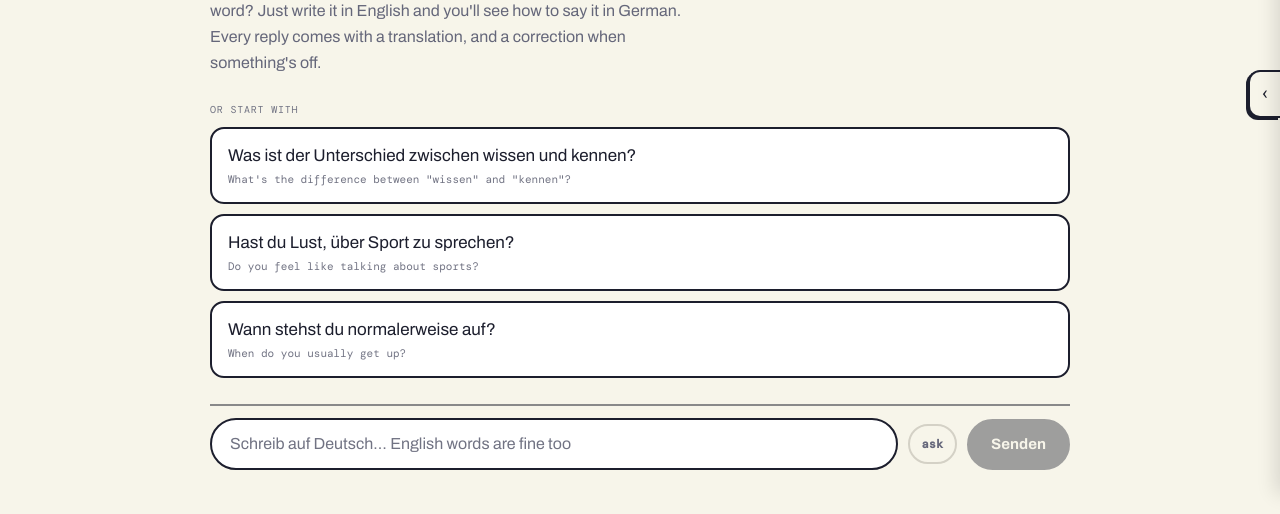
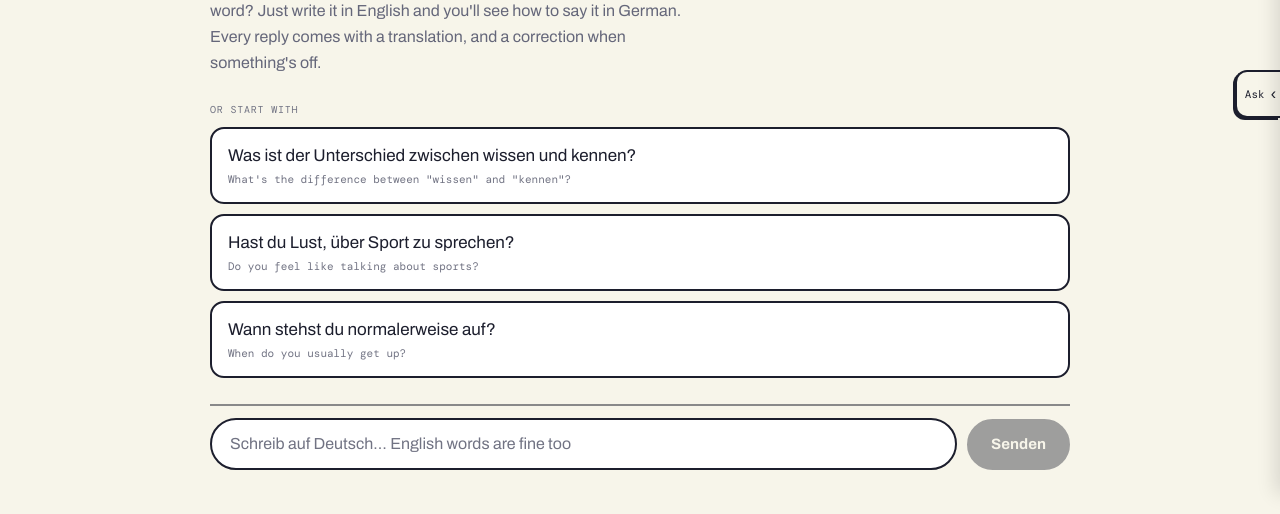
Before and after one commit to umaisusmani/lang-tutor, a Next.js app: page / in a window 1280 px wide. Shown: the part 306-820 px from the top of the page. Built offline with nearby package versions, Linux system fonts and the light colour scheme; no server answers; the database is empty; what ts-fsrs would draw is missing.

Commit message:
another cta

```diff
--- a/app/chat.tsx
+++ b/app/chat.tsx
@@ -62,8 +62,6 @@ export default function Chat({
   const { theme, toggleTheme } = useTheme();
   const [remaining, setRemaining] = useState(initialRemaining);
   const [sidePanelOpen, setSidePanelOpen] = useState(false);
-  const [askPrefill, setAskPrefill] = useState<{ id: number; text: string } | null>(null);
-  const askPrefillId = useRef(0);
   // Which translation panels are open, keyed `${message.id}-reply` / `-corr`.
   const [openPanel, setOpenPanel] = useState<Record<string, boolean>>({});
   // Grammar explanations fetched this session (same keys), and which are
@@ -270,12 +268,6 @@ export default function Chat({
     setRemaining((r) => (r === null ? null : Math.max(0, r - 1)));
   }
 
-  function askAboutText(text: string) {
-    askPrefillId.current += 1;
-    setAskPrefill({ id: askPrefillId.current, text });
-    setSidePanelOpen(true);
-  }
-
   return (
     // The header sits outside the 860px column, on its own 1080px track (see
     // SiteHeader) -- wider chrome, same readable line length for replies.
@@ -301,13 +293,13 @@ export default function Chat({
         {!sidePanelOpen && (
           <button
             type="button"
-            aria-label="Open learning panel"
+            aria-label="Open Ask learning panel"
             aria-controls="chat-side-panel"
             aria-expanded={false}
             onClick={() => setSidePanelOpen(true)}
-            className="border-line bg-paper text-ink fixed top-1/2 right-0 z-20 flex h-12 w-8 -translate-y-1/2 items-center justify-center rounded-l-xl border-2 border-r-0 text-lg shadow-[-2px_2px_0_var(--line)] transition-colors hover:bg-yellow hover:text-on-bright"
+            className="border-line bg-paper text-ink fixed top-1/2 right-0 z-20 flex h-12 -translate-y-1/2 items-center gap-1.5 rounded-l-xl border-2 border-r-0 py-2 pr-1 pl-2 font-mono text-[11px] shadow-[-2px_2px_0_var(--line)] transition-colors hover:bg-yellow hover:text-on-bright"
           >
-            ‹
+            <span>Ask</span><span aria-hidden="true" className="text-base leading-none">‹</span>
           </button>
         )}
         <div className="flex min-w-0 max-w-[860px] flex-1 flex-col">
@@ -337,7 +329,6 @@ export default function Chat({
               }
               onSaveWord={saveWord}
               onExplain={explain}
-              onAskAboutText={askAboutText}
             />
           )}
 
@@ -350,7 +341,6 @@ export default function Chat({
             signedIn={userEmail !== null}
             onInputChange={setInput}
             onSend={send}
-            onOpenHelp={() => setSidePanelOpen(true)}
           />
         </div>
 
@@ -363,7 +353,6 @@ export default function Chat({
           isSaved={isSaved}
           onSaveWord={saveWord}
           onRemainingChange={setRemaining}
-          prefillQuestion={askPrefill}
           onClose={() => setSidePanelOpen(false)}
         />
       </div>
--- a/app/components/chat/chat-content.tsx
+++ b/app/components/chat/chat-content.tsx
@@ -146,7 +146,6 @@ type ChatThreadProps = {
   onTogglePanel: (key: string) => void;
   onSaveWord: (entry: WordGloss[number], source: VocabSource, sourceText: string) => void;
   onExplain: (key: string, request: ExplanationRequest) => void;
-  onAskAboutText: (question: string) => void;
 };
 
 export function ChatThread({
@@ -162,7 +161,6 @@ export function ChatThread({
   onTogglePanel,
   onSaveWord,
   onExplain,
-  onAskAboutText,
 }: ChatThreadProps) {
   const busy = status === 'submitted' || status === 'streaming';
 
@@ -259,17 +257,6 @@ export function ChatThread({
                     )}
                   </div>
                   <div className="flex flex-none items-start gap-1.5">
-                    {!textStreaming && text && (
-                      <button
-                        type="button"
-                        onClick={() =>
-                          onAskAboutText(`Can you explain this sentence: “${text.slice(0, 220)}”`)
-                        }
-                        className="text-ink-3 hover:bg-soft mt-[5px] rounded-lg px-1.5 py-1 font-mono text-[10px]"
-                      >
-                        ask
-                      </button>
-                    )}
                     {replyGloss ? (
                       <TranslateButton
                         open={replyOpen}
@@ -344,17 +331,6 @@ export function ChatThread({
                       onSave={(entry) => onSaveWord(entry, 'mistake', correction.correction ?? '')}
                     />
                     <div className="flex flex-none items-start gap-1.5">
-                      <button
-                        type="button"
-                        onClick={() =>
-                          onAskAboutText(
-                            `Why is “${correction.correction?.slice(0, 220)}” correct here?`,
-                          )
-                        }
-                        className="text-ink-3 hover:bg-soft mt-[3px] rounded-lg px-1.5 py-1 font-mono text-[10px]"
-                      >
-                        ask
-                      </button>
                       <TranslateButton
                         open={correctionOpen}
                         onToggle={() => onTogglePanel(correctionKey)}
@@ -419,7 +395,6 @@ export function ChatComposer({
   signedIn,
   onInputChange,
   onSend,
-  onOpenHelp,
 }: {
   input: string;
   busy: boolean;
@@ -427,7 +402,6 @@ export function ChatComposer({
   signedIn: boolean;
   onInputChange: (value: string) => void;
   onSend: (text: string) => void;
-  onOpenHelp: () => void;
 }) {
   return (
     <form
@@ -453,16 +427,6 @@ export function ChatComposer({
           className="border-line bg-panel text-ink placeholder:text-ink-3 focus:shadow-[3px_3px_0_var(--line)] min-w-0 flex-1 rounded-full border-2 px-[18px] py-3 text-base outline-none transition-shadow duration-150 disabled:opacity-60"
         />
         <button
-          type="button"
-          onClick={onOpenHelp}
-          aria-label="Ask for help with German"
-          title="Ask about German"
-          className="border-hair text-ink-2 hover:border-line hover:bg-yellow hover:text-on-bright flex h-10 w-10 flex-none items-center justify-center rounded-full border-2 font-mono text-xs font-bold transition-colors sm:h-auto sm:w-auto sm:px-3 sm:py-2.5"
-        >
-          <span className="sm:hidden">?</span>
-          <span className="hidden sm:inline">ask</span>
-        </button>
-        <button
           type="submit"
           disabled={busy || capped || !input.trim()}
           className="border-line bg-ink text-paper hover:bg-accent hover:text-on-accent flex-none cursor-pointer rounded-full border-2 px-[22px] py-3 text-[15px] font-bold transition-colors duration-150 active:translate-x-px active:translate-y-px disabled:opacity-40"
--- a/app/components/chat/side-panel.tsx
+++ b/app/components/chat/side-panel.tsx
@@ -62,7 +62,6 @@ export function ChatSidePanel({
   isSaved,
   onSaveWord,
   onRemainingChange,
-  prefillQuestion,
   onClose,
 }: {
   open: boolean;
@@ -73,25 +72,15 @@ export function ChatSidePanel({
   isSaved: (lemma: string) => boolean;
   onSaveWord: (entry: WordGloss[number], source: VocabSource, sourceText: string) => void;
   onRemainingChange: (remaining: number) => void;
-  prefillQuestion: { id: number; text: string } | null;
   onClose: () => void;
 }) {
-  const [viewState, setViewState] = useState<{ prefillId: number; value: ToolView }>({
-    prefillId: 0,
-    value: 'ask',
-  });
-  const [draftState, setDraftState] = useState<{ prefillId: number; value: string }>({
-    prefillId: 0,
-    value: '',
-  });
+  const [view, setView] = useState<ToolView>('ask');
+  const [draft, setDraft] = useState('');
   const [turns, setTurns] = useState<PanelTurn[]>([]);
   const [sending, setSending] = useState(false);
   const [error, setError] = useState('');
   const [wordFilter, setWordFilter] = useState('');
   const transcriptRef = useRef<HTMLDivElement>(null);
-  const hasNewPrefill = !!prefillQuestion && viewState.prefillId !== prefillQuestion.id;
-  const view = hasNewPrefill ? 'ask' : viewState.value;
-  const draft = hasNewPrefill ? prefillQuestion.text.slice(0, 500) : draftState.value;
   const words = useMemo(() => collectWords(messages), [messages]);
   const visibleWords = useMemo(() => {
     const query = wordFilter.trim().toLocaleLowerCase();
@@ -117,11 +106,11 @@ export function ChatSidePanel({
   }, [turns, sending, view]);
 
   function changeView(next: ToolView) {
-    setViewState({ prefillId: prefillQuestion?.id ?? 0, value: next });
+    setView(next);
   }
 
   function changeDraft(value: string) {
-    setDraftState({ prefillId: prefillQuestion?.id ?? 0, value });
+    setDraft(value);
   }
 
   async function ask(question = draft) {
```
